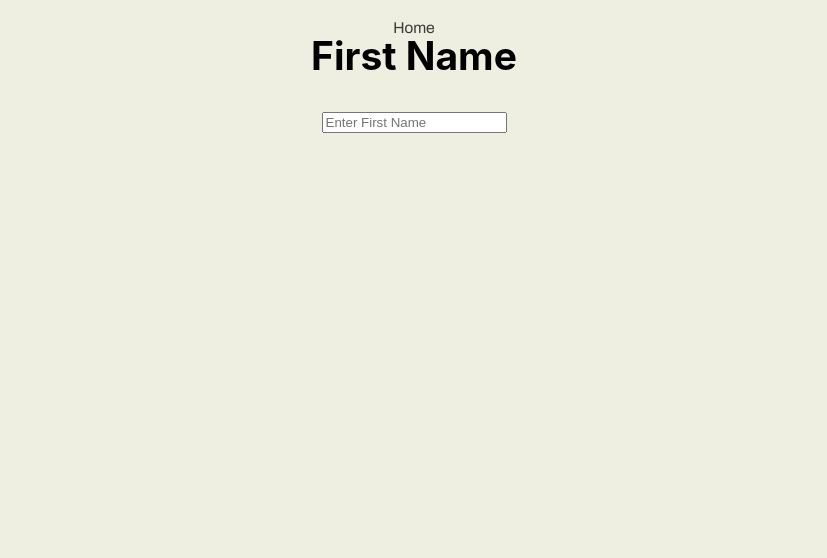
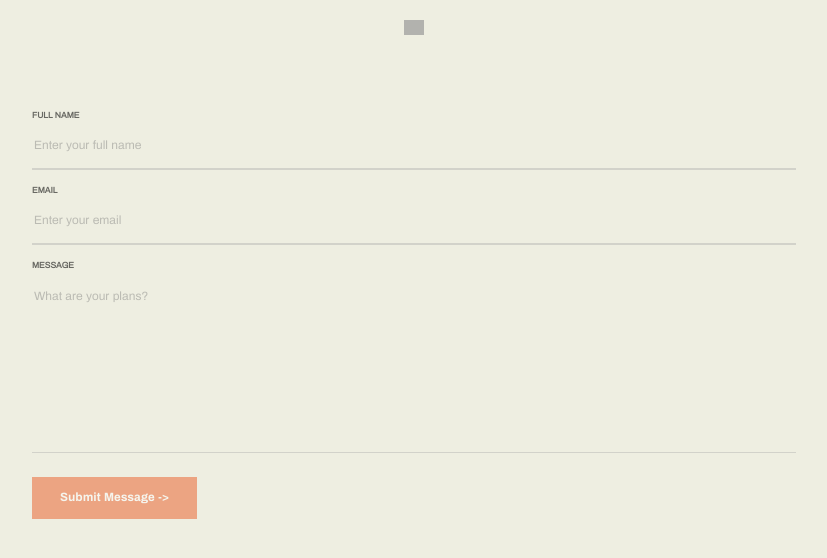
Before and after one commit to rarhoade/whitelabel-react, a React (Create React App) app: page / in a window 1280 px wide. Both pictures are taken after a click on the button "Contact". Shown: the top 558 px of the page, without its empty margins (226-1053 px from the left). Built offline with nearby package versions, Linux system fonts and the light colour scheme; grey boxes are pictures that could not be loaded.

Commit message:
Finished html/css for contact page

```diff
--- a/src/App.css
+++ b/src/App.css
@@ -14,6 +14,65 @@ body, html {
 @font-face{
   font-family: "Archivo-Bold";
   src: url("Fonts/Archivo-Bold.ttf");
+}
+
+textarea{
+  outline: 0;
+  border-top: 0;
+  border-right: 0;
+  border-left: 0;
+  border-color: rgb(171, 171, 171);
+  background: transparent;
+  width: 95vmin;
+  resize: none;
+  height: 20vmin;
+}
+
+.Contact-logo{
+  height: 15px;
+  margin-top: 10px;
+  padding-bottom: 50px;
+}
+
+form, h2{
+  font-size: 8.5px;
+  padding-top: 10px;
+  padding-bottom: 10px;
+  font-family: "Archivo-Regular";
+}
+
+form, input{
+  font-family: "Archivo-Regular";
+  opacity: 75%;
+  font-size: 12px;
+}
+
+form, textarea{
+  font-family: "Archivo-Regular";
+  opacity: 75%;
+  font-size: 12px;
+}
+
+input[type="text"]{
+  border: none;
+  border-bottom: 2px solid rgb(171, 171, 171);
+  background-color: transparent;
+  width: 95vmin;
+  left: 30vmin;
+  padding-bottom: 15px;
+}
+
+input[type="text"]:focus{
+  border-bottom: 2px solid rgb(126, 126, 126);
+}
+
+input[type="submit"]{
+  margin-top: 20px;
+  background-color: rgb(233, 62, 0);
+  font-family: "Archivo-Bold";
+  border: none;
+  color: white;
+  padding: 14px 28px
 }
 
 button{
--- a/src/App.js
+++ b/src/App.js
@@ -42,9 +42,17 @@ class App extends React.Component{
     return(
       <form>
         <div className="App-header">
-          <h2>First Name</h2>
-          <input type="first-name" placeholder = "Enter First Name"/>
-          <button onClick={this.enableHomePage}>Home</button>
+          <img src={logo} className="Contact-logo" alt="logo"/>
+          <form>
+            <h2 className="Input-form">FULL NAME</h2>
+            <input type="text" placeholder = "Enter your full name"/>
+            <h2 className="Input-form">EMAIL</h2>
+            <input type="text" placeholder = "Enter your email"/>
+            <h2 className="Input-form">MESSAGE</h2>
+            <textarea placeholder = "What are your plans?"/>
+            <br/>
+            <input type="submit" value="Submit Message ->"/>
+          </form>
         </div>
       </form>
     );
```
